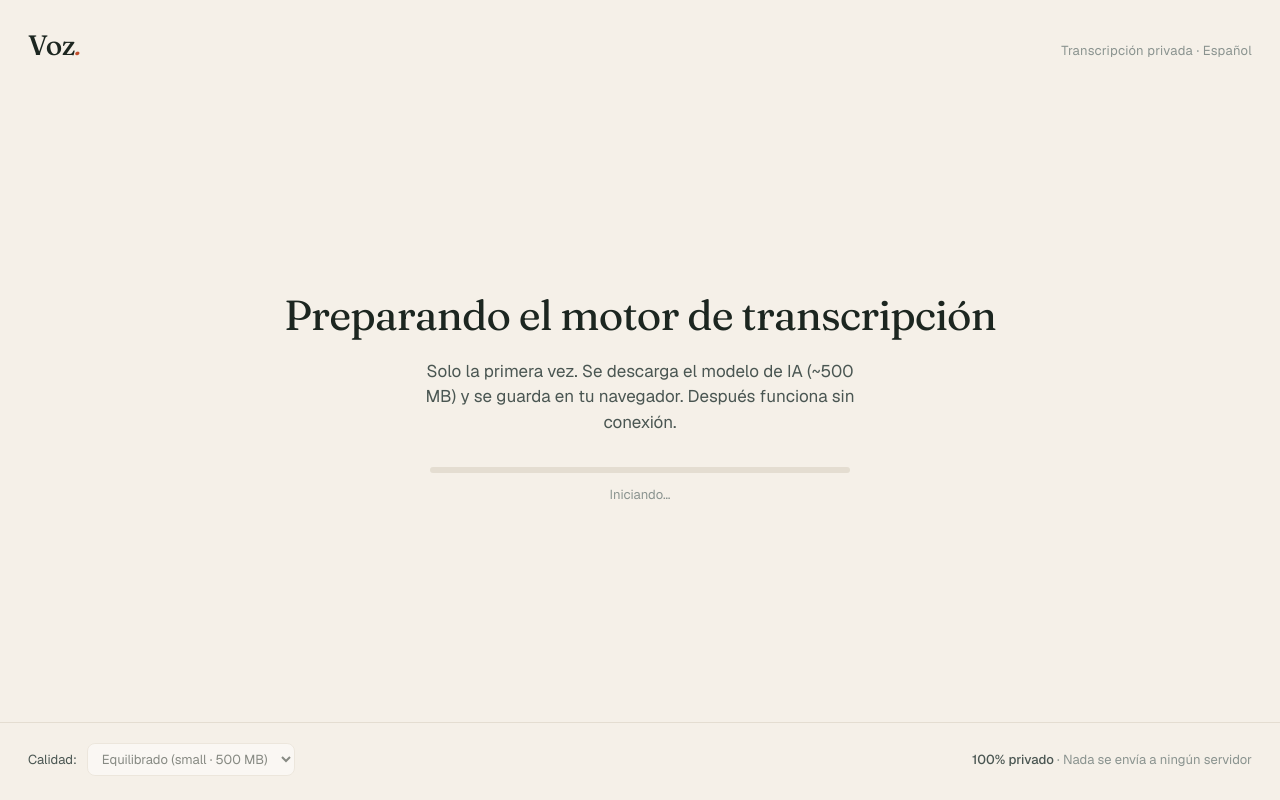
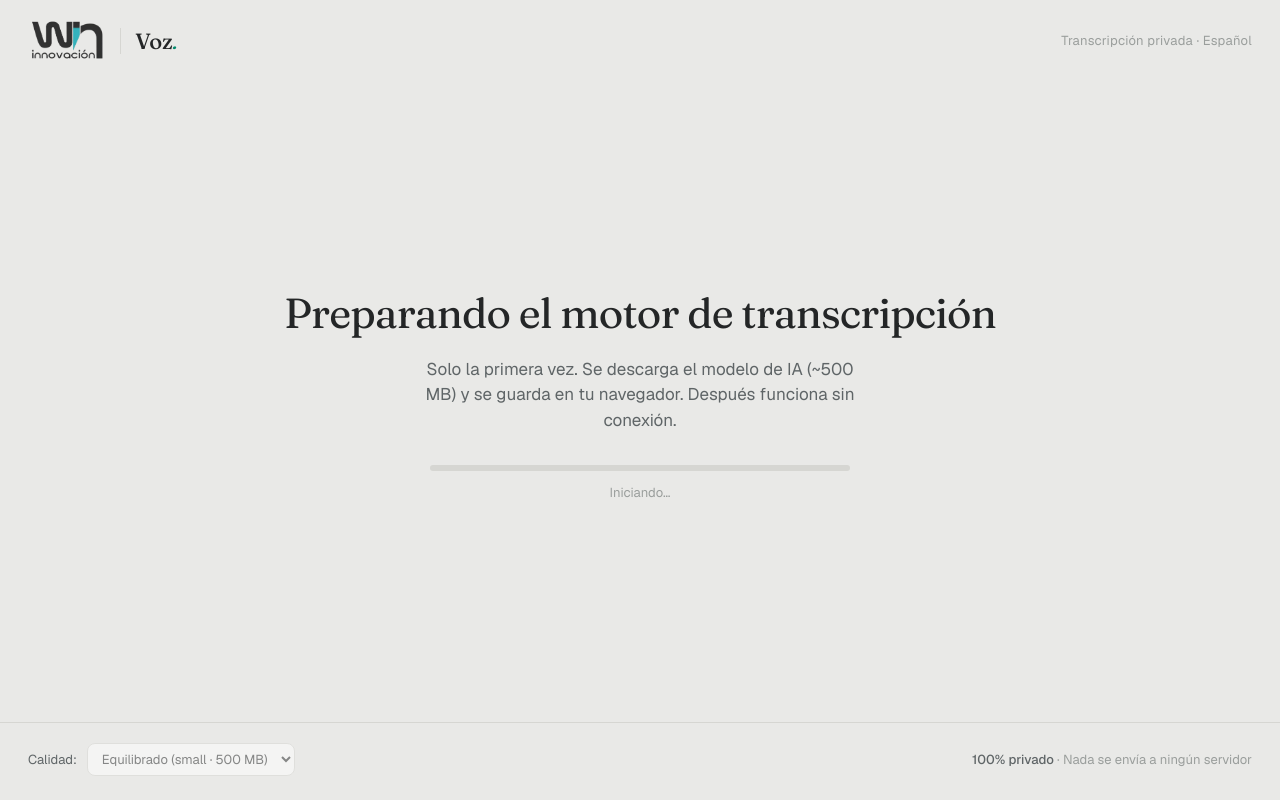
Before and after one commit to abp002/transcribirAudio, a plain HTML site: page index.html in a window 1280 px wide. Drawn offline with nearby package versions, Linux system fonts and the light colour scheme.

Commit message:
restyle: paleta Win Innovación (teal #01896c) y logo oficial
- Sustituye la paleta crema/terracota por los colores corporativos
  de wininnovacion.com (fondo #e9e9e7, acento teal #01896c).
- Añade logo.png (PNG oficial de la web) al header junto al nombre 'Voz.'.
- Actualiza manifest (theme/background), icon.svg y meta theme-color.
- sw.js: v2 + cachea logo.png para offline.

```diff
--- a/index.html
+++ b/index.html
@@ -3,12 +3,12 @@
 <head>
   <meta charset="UTF-8" />
   <meta name="viewport" content="width=device-width, initial-scale=1.0, viewport-fit=cover" />
-  <meta name="theme-color" content="#1c2620" />
-  <title>Voz · Transcriptor en español</title>
+  <meta name="theme-color" content="#242627" />
+  <title>Voz · Win Innovación</title>
   <meta name="description" content="Transcribe reuniones en español directamente en tu navegador. Privado, offline, sin coste." />
   <link rel="manifest" href="./manifest.json" />
-  <link rel="icon" type="image/svg+xml" href="./icon.svg" />
-  <link rel="apple-touch-icon" href="./icon.svg" />
+  <link rel="icon" type="image/png" href="./logo.png" />
+  <link rel="apple-touch-icon" href="./logo.png" />
 
   <link rel="preconnect" href="https://fonts.googleapis.com" />
   <link rel="preconnect" href="https://fonts.gstatic.com" crossorigin />
@@ -16,31 +16,33 @@
 
   <style>
     :root {
-      --bg: #f5f0e8;
+      --bg: #e9e9e7;
       --bg-raised: #ffffff;
-      --ink: #1c2620;
-      --ink-soft: #4a5652;
-      --ink-muted: #8a938f;
-      --line: #e4ddd1;
-      --accent: #c14d2b;
-      --accent-soft: #f5e3da;
-      --success: #2d7a4f;
+      --ink: #242627;
+      --ink-soft: #5f6567;
+      --ink-muted: #9a9e9c;
+      --line: #d6d6d2;
+      --accent: #01896c;
+      --accent-hover: #026b55;
+      --accent-soft: #d4ebe5;
+      --success: #01896c;
       --warn: #b8860b;
-      --shadow: 0 1px 2px rgba(28, 38, 32, 0.04), 0 8px 24px rgba(28, 38, 32, 0.06);
+      --shadow: 0 1px 2px rgba(36, 38, 39, 0.05), 0 8px 24px rgba(36, 38, 39, 0.07);
       --radius: 14px;
     }
 
     @media (prefers-color-scheme: dark) {
       :root {
-        --bg: #15191a;
-        --bg-raised: #1f2426;
-        --ink: #f0ebe2;
-        --ink-soft: #b8b3a8;
+        --bg: #14181a;
+        --bg-raised: #1c2124;
+        --ink: #ebeae7;
+        --ink-soft: #b0b4b2;
         --ink-muted: #6f736e;
-        --line: #2d3336;
-        --accent: #e86a3f;
-        --accent-soft: #3a2419;
-        --shadow: 0 1px 2px rgba(0,0,0,0.2), 0 8px 24px rgba(0,0,0,0.3);
+        --line: #2a3033;
+        --accent: #3cc4b2;
+        --accent-hover: #52d3c2;
+        --accent-soft: #0f2e29;
+        --shadow: 0 1px 2px rgba(0,0,0,0.25), 0 8px 24px rgba(0,0,0,0.35);
       }
     }
 
@@ -67,23 +69,45 @@
 
     /* ===== Header ===== */
     header {
-      padding: 24px 28px 0;
+      padding: 20px 28px 0;
       display: flex;
       justify-content: space-between;
-      align-items: baseline;
+      align-items: center;
       gap: 16px;
     }
 
-    .logo {
+    .brand {
+      display: flex;
+      align-items: center;
+      gap: 14px;
+    }
+
+    .brand img {
+      height: 42px;
+      width: auto;
+      display: block;
+    }
+
+    @media (prefers-color-scheme: dark) {
+      .brand img { filter: invert(1) hue-rotate(180deg) brightness(0.95); }
+    }
+
+    .brand .sep {
+      width: 1px;
+      height: 26px;
+      background: var(--line);
+    }
+
+    .app-name {
       font-family: 'Fraunces', serif;
       font-variation-settings: 'opsz' 144;
       font-weight: 500;
-      font-size: 28px;
-      letter-spacing: -0.02em;
+      font-size: 22px;
+      letter-spacing: -0.01em;
       color: var(--ink);
     }
 
-    .logo em {
+    .app-name em {
       font-style: italic;
       color: var(--accent);
       font-weight: 400;
@@ -544,7 +568,11 @@
 <body>
 
   <header>
-    <div class="logo">Voz<em>.</em></div>
+    <div class="brand">
+      <img src="./logo.png" alt="Win Innovación" />
+      <span class="sep"></span>
+      <span class="app-name">Voz<em>.</em></span>
+    </div>
     <div class="tagline">Transcripción privada · Español</div>
   </header>
 
--- a/sw.js
+++ b/sw.js
@@ -3,7 +3,7 @@
 // El modelo Whisper se cachea automáticamente por Transformers.js
 // =============================================================
 
-const CACHE_NAME = 'voz-v1';
+const CACHE_NAME = 'voz-v2';
 const SHELL = [
   './',
   './index.html',
@@ -11,6 +11,7 @@ const SHELL = [
   './worker.js',
   './manifest.json',
   './icon.svg',
+  './logo.png',
 ];
 
 self.addEventListener('install', (event) => {
```
Also changed, not shown: icon.svg, logo.png (added), manifest.json.
